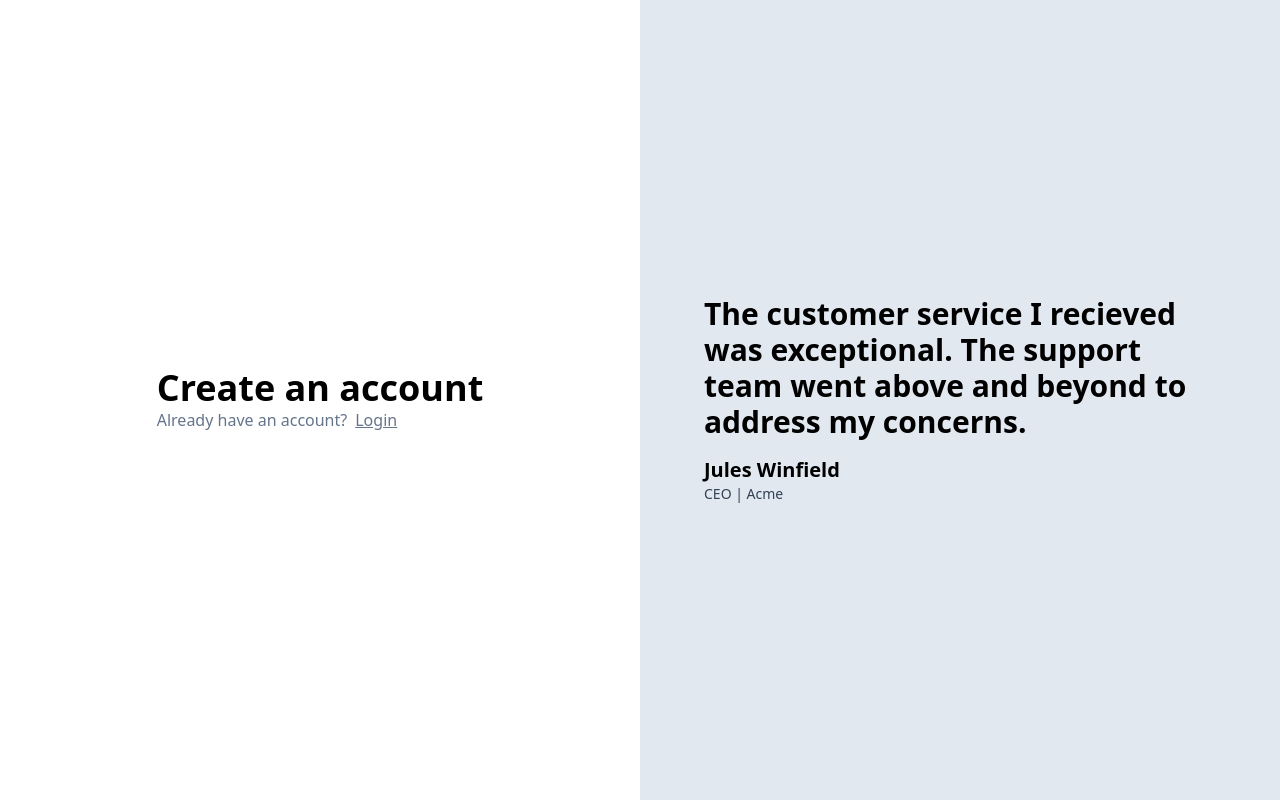
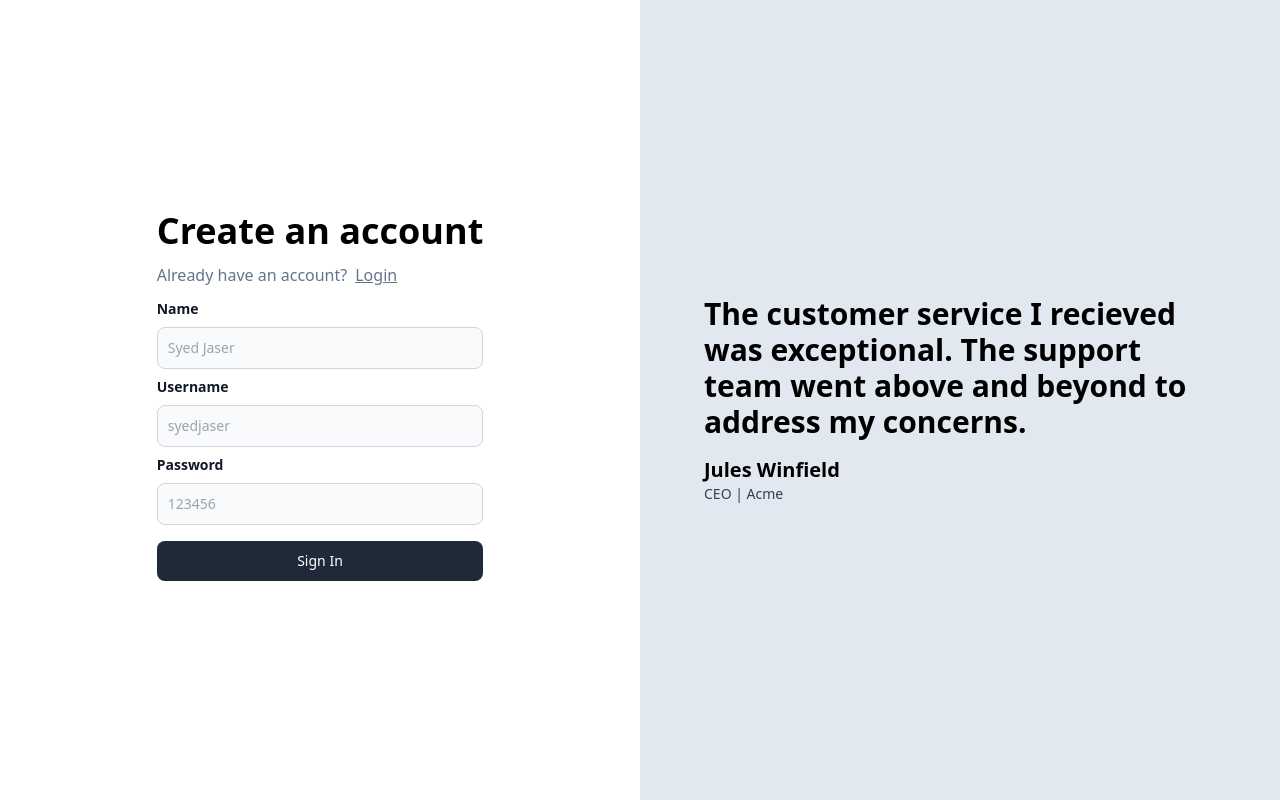
Before and after one commit to syedahmedullah14/blogging-app-like-medium, a React (Vite) app in the folder frontend/: page /signup in a window 1280 px wide. Built offline with nearby package versions, Linux system fonts and the light colour scheme.

Commit message:
Implemented auth part

```diff
--- a/frontend/src/components/Auth.tsx
+++ b/frontend/src/components/Auth.tsx
@@ -3,7 +3,7 @@
 import { Link } from "react-router-dom"
 export const Auth = ({type}: {type: "signup" | "signin"}) => {
 
-  const postInputs = useState<SignupInput>({
+  const [postInputs, setPostInputs] = useState<SignupInput>({
     name: "",
     username: "",
     password: ""
@@ -16,28 +16,53 @@
           <div className="text-4xl font-extrabold">
                 Create an account
             </div>
-            <div className="text-slate-500">
+            <div className="text-slate-500 mt-3 mb-3">
                 Already have an account?
                 <Link className="pl-2 underline" to={"/signin"}>Login</Link>
             </div>
+
+            <LabelledInput label="Name" placeholder="Syed Jaser" onChange={(e) =>{
+              setPostInputs({
+                ...postInputs,
+                name: e.target.value
+              })
+            }}/>
+
+            <LabelledInput label="Username" placeholder="syedjaser" onChange={(e) =>{
+              setPostInputs({
+                ...postInputs,
+                name: e.target.value
+              })
+            }}/>
+
+            <LabelledInput label="Password" type={"password"} placeholder="123456" onChange={(e) =>{
+              setPostInputs({
+                ...postInputs,
+                name: e.target.value
+              })
+            }}/>
+
+          <button type="button" className="mt-2 w-full text-white bg-gray-800 hover:bg-gray-900 focus:outline-none focus:ring-4 focus:ring-gray-300 font-medium rounded-lg text-sm px-5 py-2.5 me-2 mb-2 dark:bg-gray-800 dark:hover:bg-gray-700 dark:focus:ring-gray-700 dark:border-gray-700">{type === "signup" ? "Sign Up" : "Sign In"}</button>
+
           </div>
-
         </div>
     </div>
+
   )
 }
 
 interface LabelledInputType{
   label: string,
   placeholder: string,
-  onChange: (e: ChangeEvent<HTMLInputElement>) => void
+  onChange: (e: ChangeEvent<HTMLInputElement>) => void;
+  type?: string
 }
 
-function LabelledInput({label, placeholder, onChange}: LabelledInputType){
+function LabelledInput({label, placeholder, onChange, type}: LabelledInputType){
   return <div>
 
-      <label className="block mb-2 text-sm font-medium text-gray-900 dark:text-white">{label}</label>
-      <input onChange={onChange} id="first_name" className="bg-gray-50 border border-gray-300 text-gray-900 text-sm rounded-lg focus:ring-blue-500 focus:border-blue-500 block w-full p-2.5 dark:bg-gray-700 dark:border-gray-600 dark:placeholder-gray-400 dark:text-white dark:focus:ring-blue-500 dark:focus:border-blue-500" placeholder={placeholder} required />
+      <label className="block mb-2 text-sm font-semibold text-gray-900 dark:text-white">{label}</label>
+      <input onChange={onChange} type={type || "text"} id="first_name" className="mb-2 bg-gray-50 border border-gray-300 text-gray-900 text-sm rounded-lg focus:ring-blue-500 focus:border-blue-500 block w-full p-2.5 dark:bg-gray-700 dark:border-gray-600 dark:placeholder-gray-400 dark:text-white dark:focus:ring-blue-500 dark:focus:border-blue-500" placeholder={placeholder} required />
 
         </div>
 }
```
